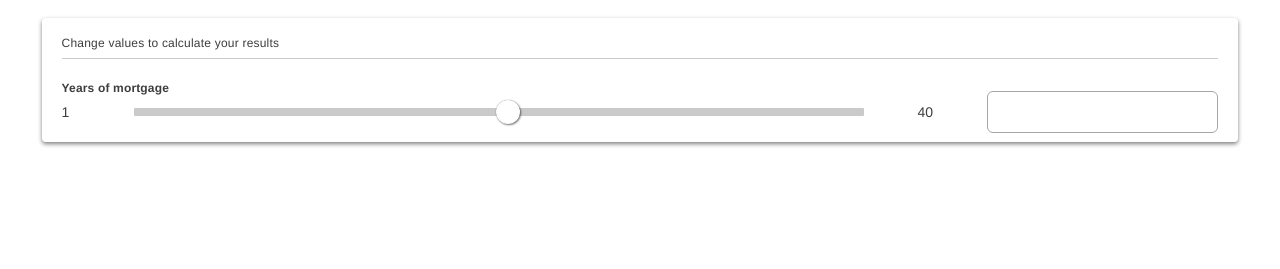
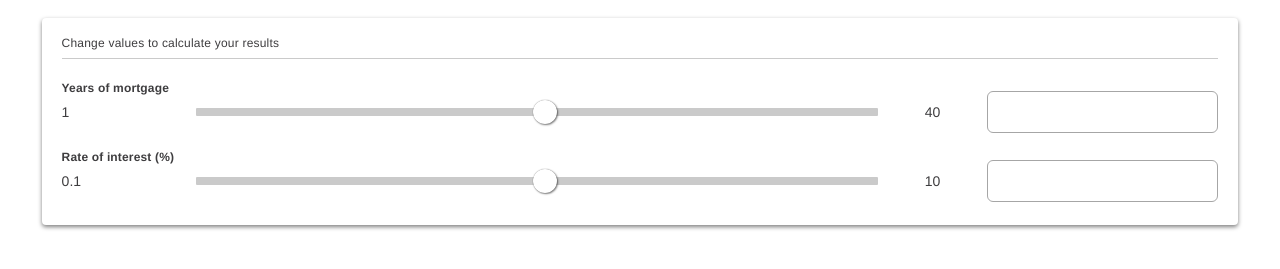
Before and after one commit to alonsoJS/mortgage-calculator, a plain HTML site: page index.html in a window 1280 px wide. Shown: the part 61-330 px from the top of the page. Drawn offline with Linux system fonts and the light colour scheme.

Commit message:
add second slider

```diff
--- a/css/calculator.css
+++ b/css/calculator.css
@@ -30,9 +30,8 @@
 }
 
 .calculator__range-input {
-  width: 64%;
+  width: 59%;
   margin-top: 8px;
-  padding-left: 11px;
 }
 
 .calculator__input-container {
@@ -40,6 +39,7 @@
   align-items: center;
   margin-top: -5px;
   justify-content: space-between;
+  margin-bottom: 14px;
 }
 
 .calculator__direct-slider-input {
@@ -61,3 +61,7 @@
   font-weight: 400;
   color: #3E3D3F;
 }
+
+.calculator--reference-first {
+  width: 7.55%;
+}
--- a/index.html
+++ b/index.html
@@ -16,9 +16,17 @@
     <div class="calculator__form">
       <label for="years-of-mortgage" class="calculator__years-of-mortgage">Years of mortgage</label>
       <div class="calculator__input-container">
-        <p class="calculator__reference-value">1</p>
+        <p class="calculator__reference-value calculator--reference-first">1</p>
         <input class="calculator__range-input" type="range" min="1" max="40" id="years-of-mortgage">
-        <p class="calculator__reference-value">40</p>
+        <p class="calculator__reference-value">40 </p>
+        <input class="calculator__direct-slider-input" type="number">
+      </div>
+
+      <label for="years-of-mortgage" class="calculator__years-of-mortgage">Rate of interest (%)</label>
+      <div class="calculator__input-container">
+        <p class="calculator__reference-value calculator--reference-first">0.1</p>
+        <input class="calculator__range-input" type="range" min="1" max="40" id="years-of-mortgage">
+        <p class="calculator__reference-value">10 </p>
         <input class="calculator__direct-slider-input" type="number">
       </div>
     </div>
```
